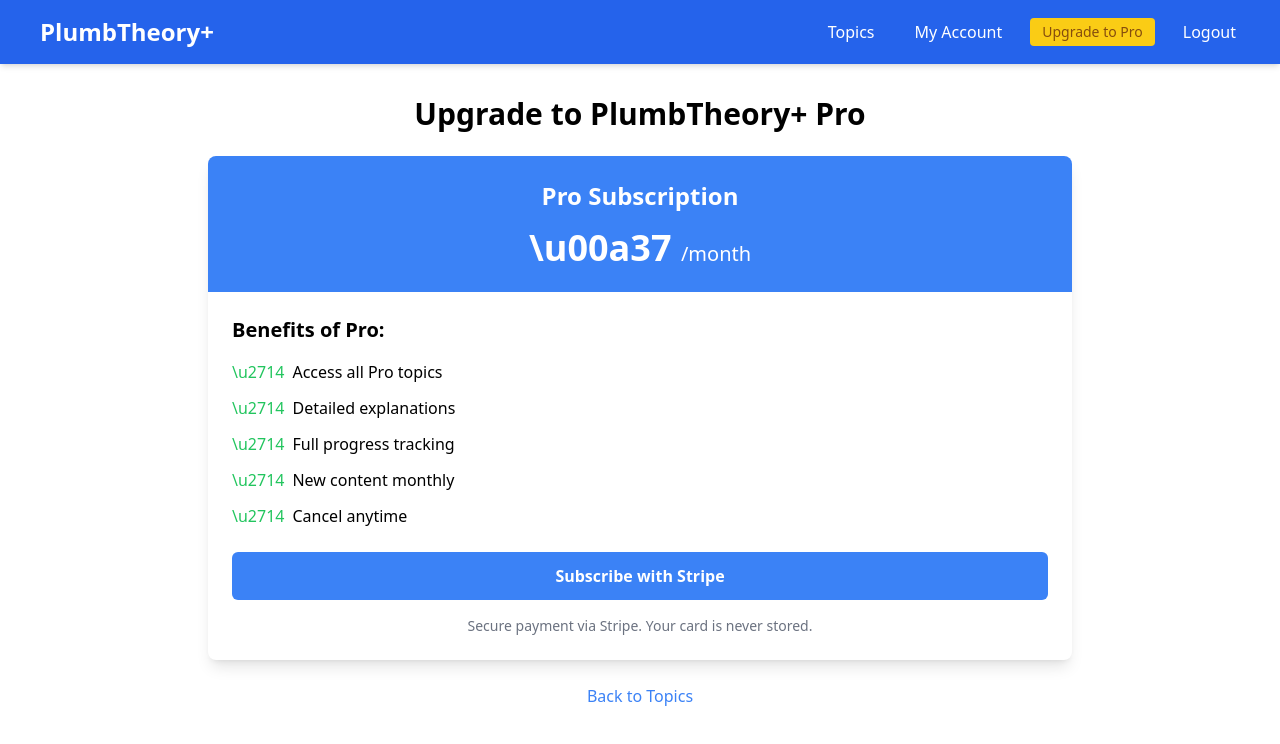
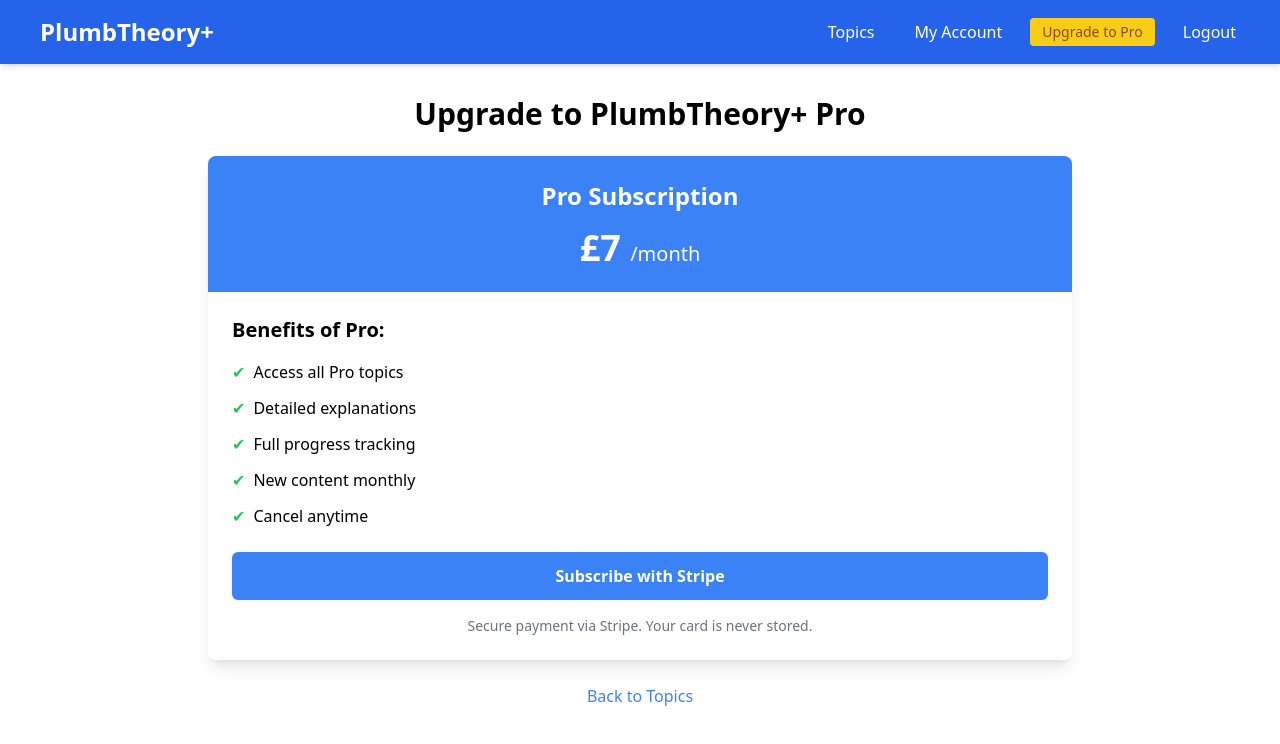
Before and after one commit to jcommons01/plumbtheory-plus, a Next.js app: page /subscribe in a window 1280 px wide. Shown: the top 744 px of the page. Built offline with nearby package versions, Linux system fonts and the light colour scheme; no server answers; the database is empty; sample sign-in values are in the browser's storage.

Commit message:
🔧 Fix Stripe £ symbol and success redirect after payment

```diff
--- a/src/pages/subscribe.tsx
+++ b/src/pages/subscribe.tsx
@@ -1,4 +1,4 @@
-// ✅ src/pages/subscribe.tsx
+// src/pages/subscribe.tsx
 import { useState } from 'react';
 import Layout from '@/components/Layout';
 
@@ -7,7 +7,8 @@
   const [error, setError] = useState<string | null>(null);
 
   const handleSubscribe = () => {
-    window.location.href = "https://buy.stripe.com/test_aEU02bcz4bCReIwcMN";
+    setIsLoading(true);
+    window.location.href = "https://buy.stripe.com/test_aEU02bcz4bCReIwcMN"; // ✅ Replace with your real link
   };
 
   return (
@@ -18,17 +19,17 @@
         <div className="bg-white shadow-lg rounded-lg overflow-hidden">
           <div className="bg-blue-500 p-6 text-white text-center">
             <h2 className="text-2xl font-bold">Pro Subscription</h2>
-            <p className="text-4xl font-bold mt-4">\u00a37 <span className="text-xl font-normal">/month</span></p>
+            <p className="text-4xl font-bold mt-4">£7 <span className="text-xl font-normal">/month</span></p>
           </div>
 
           <div className="p-6">
             <h3 className="text-xl font-semibold mb-4">Benefits of Pro:</h3>
             <ul className="space-y-3 mb-6">
-              <li className="flex items-start"><span className="mr-2 text-green-500">\u2714</span> Access all Pro topics</li>
-              <li className="flex items-start"><span className="mr-2 text-green-500">\u2714</span> Detailed explanations</li>
-              <li className="flex items-start"><span className="mr-2 text-green-500">\u2714</span> Full progress tracking</li>
-              <li className="flex items-start"><span className="mr-2 text-green-500">\u2714</span> New content monthly</li>
-              <li className="flex items-start"><span className="mr-2 text-green-500">\u2714</span> Cancel anytime</li>
+              <li className="flex items-start"><span className="mr-2 text-green-500">✔</span> Access all Pro topics</li>
+              <li className="flex items-start"><span className="mr-2 text-green-500">✔</span> Detailed explanations</li>
+              <li className="flex items-start"><span className="mr-2 text-green-500">✔</span> Full progress tracking</li>
+              <li className="flex items-start"><span className="mr-2 text-green-500">✔</span> New content monthly</li>
+              <li className="flex items-start"><span className="mr-2 text-green-500">✔</span> Cancel anytime</li>
             </ul>
 
             {error && <div className="bg-red-100 text-red-700 px-4 py-2 rounded mb-4">{error}</div>}
--- a/src/pages/subscription/success.tsx
+++ b/src/pages/subscription/success.tsx
@@ -1,35 +1,37 @@
-// ✅ src/pages/subscription/success.tsx
+// src/pages/subscription/success.tsx
 import { useEffect } from 'react';
 import { useRouter } from 'next/router';
-import { doc, updateDoc } from 'firebase/firestore';
-import { auth, db } from '@/lib/firebase';
+import { useAuth } from '@/contexts/AuthProvider';
+import { updateUserIsPro } from '@/lib/firebase';
 
 export default function SuccessPage() {
+  const { user } = useAuth();
   const router = useRouter();
 
   useEffect(() => {
-    const markUserAsPro = async () => {
-      const user = auth.currentUser;
+    const activatePro = async () => {
       if (user) {
-        const userRef = doc(db, 'users', user.uid);
-        await updateDoc(userRef, {
-          isPro: true,
-          subscribedAt: new Date().toISOString(),
-        });
+        try {
+          await updateUserIsPro(user.uid, true);
+        } catch (err) {
+          console.error('Failed to update Pro status:', err);
+        }
+      }
+
+      setTimeout(() => {
         router.push('/topics');
-      }
+      }, 2000);
     };
 
-    const timeout = setTimeout(() => {
-      markUserAsPro();
-    }, 1000);
-
-    return () => clearTimeout(timeout);
-  }, [router]);
+    activatePro();
+  }, [user, router]);
 
   return (
-    <div className="flex items-center justify-center min-h-screen">
-      <p className="text-lg font-semibold">Thanks for subscribing! Redirecting...</p>
+    <div className="flex items-center justify-center h-screen">
+      <div className="text-center">
+        <h1 className="text-2xl font-bold text-green-600 mb-4">🎉 Thanks for subscribing!</h1>
+        <p className="text-gray-600">Redirecting to your dashboard...</p>
+      </div>
     </div>
   );
 }
```
